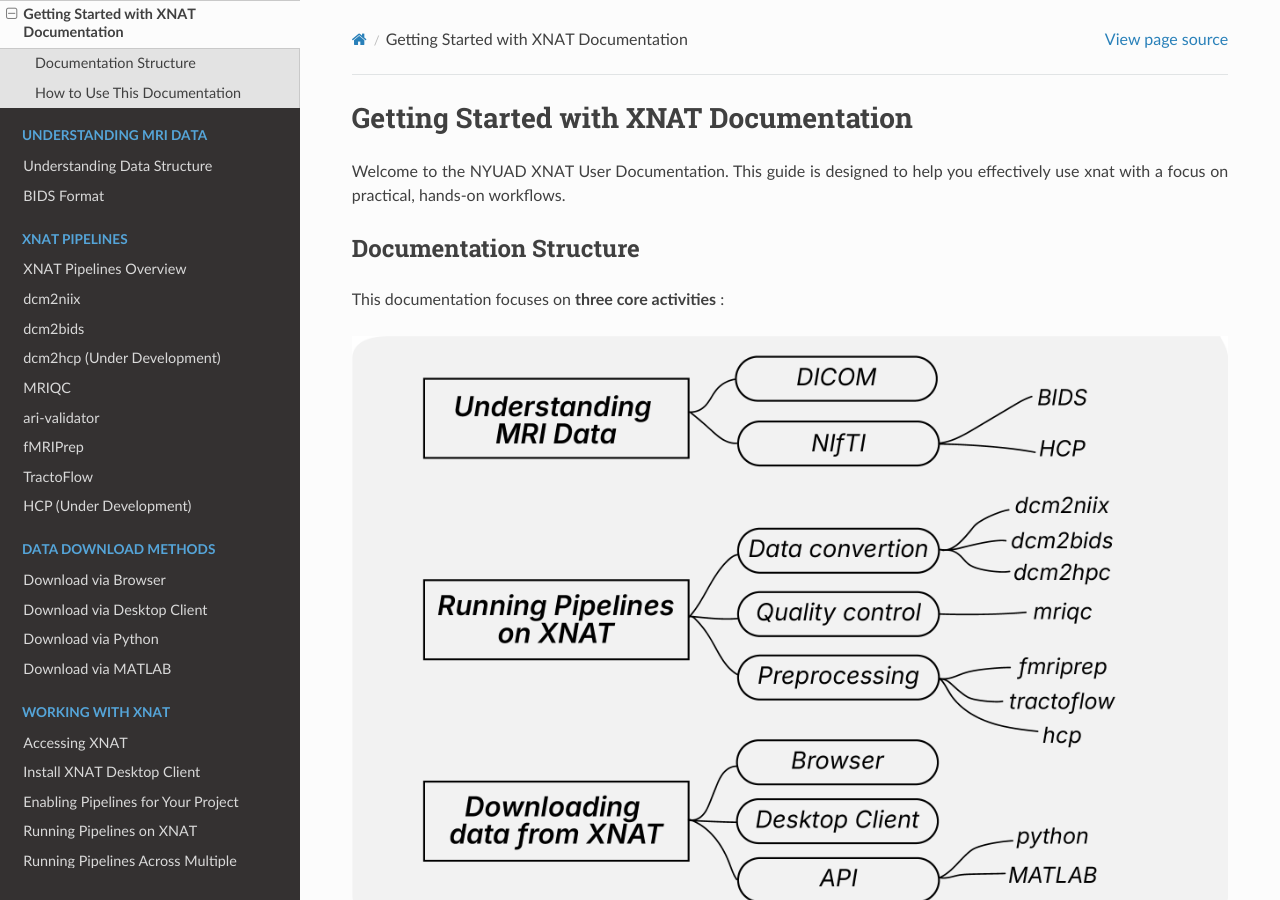
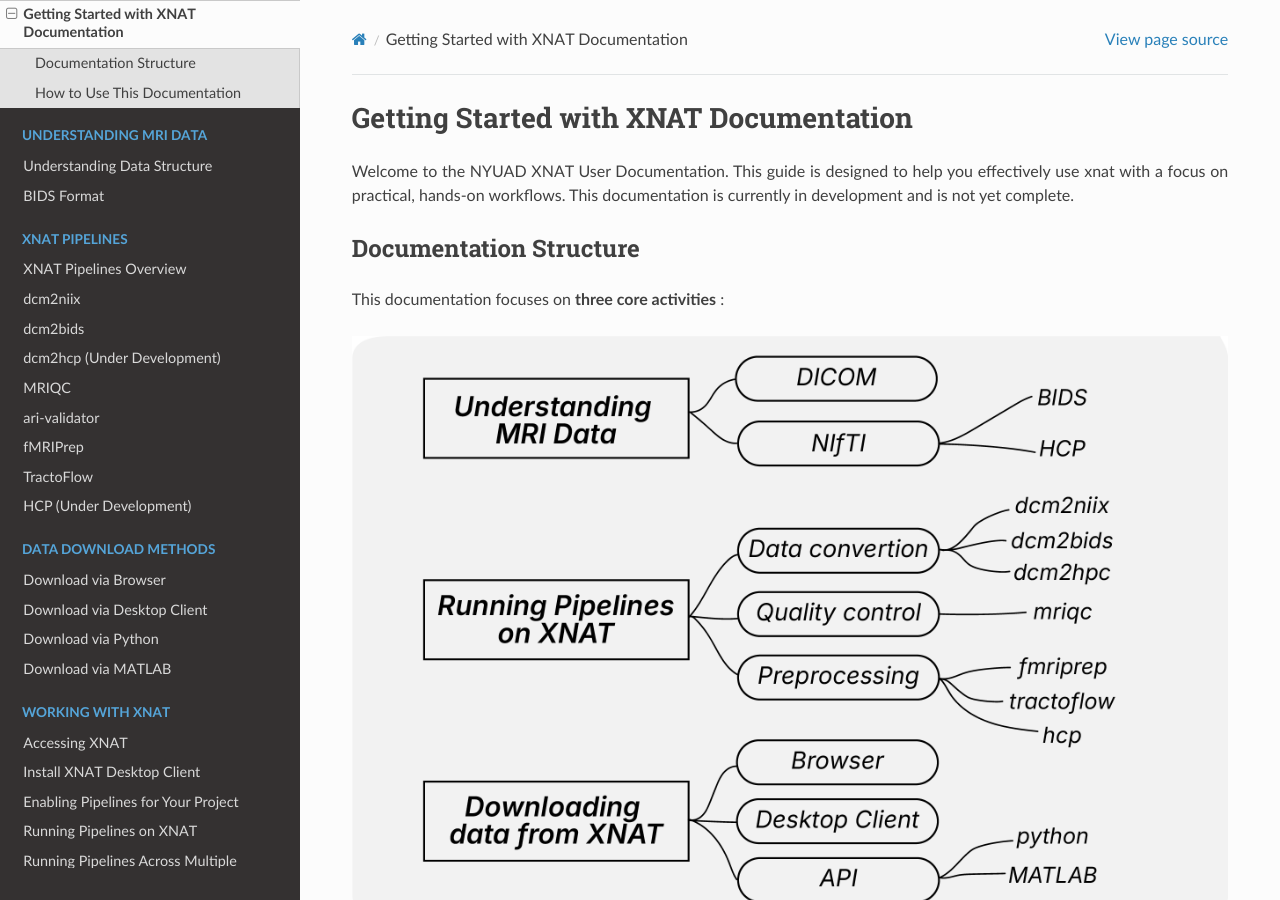
Before and after one commit to BioMedicalImaging-Core-NYUAD/xnat-docs, a Sphinx documentation site: the page built from docs/source/getting_started/overview.rst, in a window 1280 px wide and 900 px high. Built offline with Sphinx 7.4.7 and the Read the Docs theme 3.1.0, drawn with Linux system fonts in a browser that asks for light colours.

Commit message:
Update overview.rst

```diff
--- a/docs/source/getting_started/overview.rst
+++ b/docs/source/getting_started/overview.rst
@@ -2,6 +2,7 @@
 =======================================
 
 Welcome to the NYUAD XNAT User Documentation. This guide is designed to help you effectively use xnat with a focus on practical, hands-on workflows.
+This documentation is currently in development and is not yet complete.
 
 Documentation Structure
 -----------------------
```
